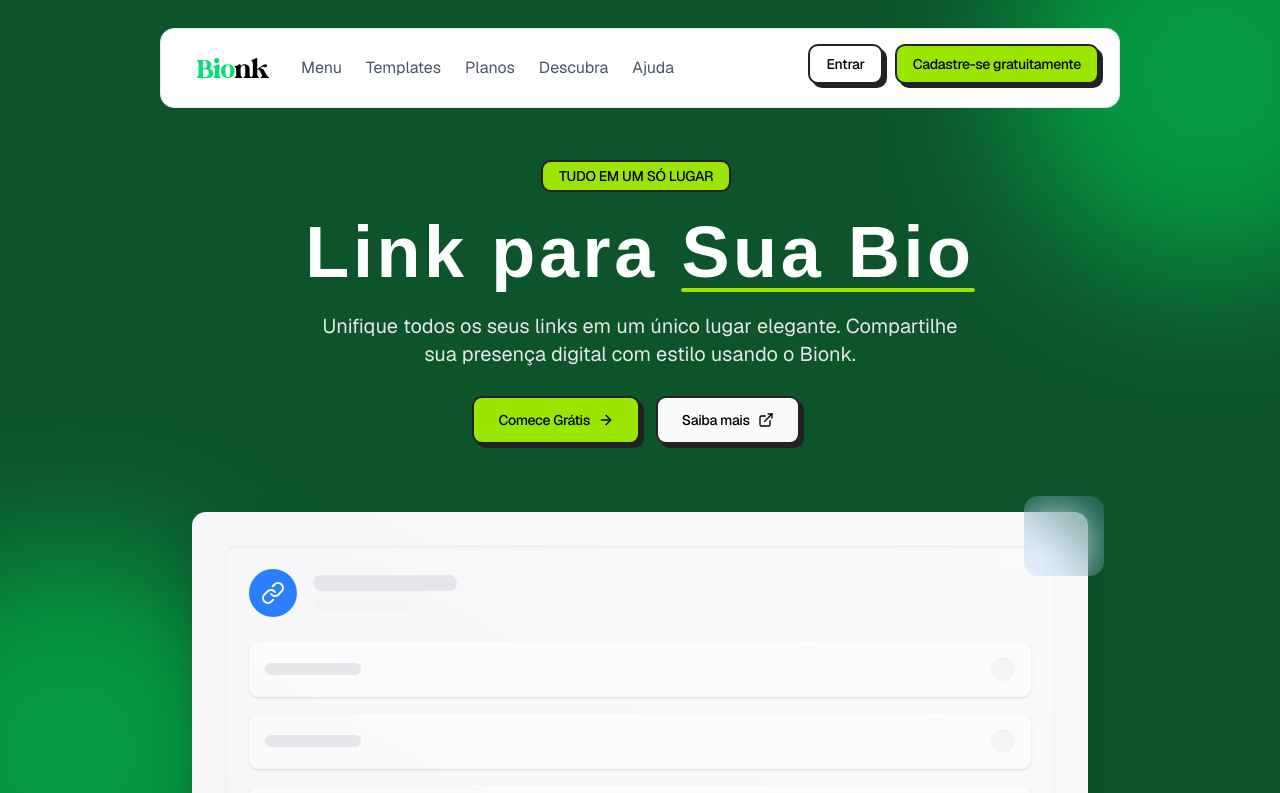
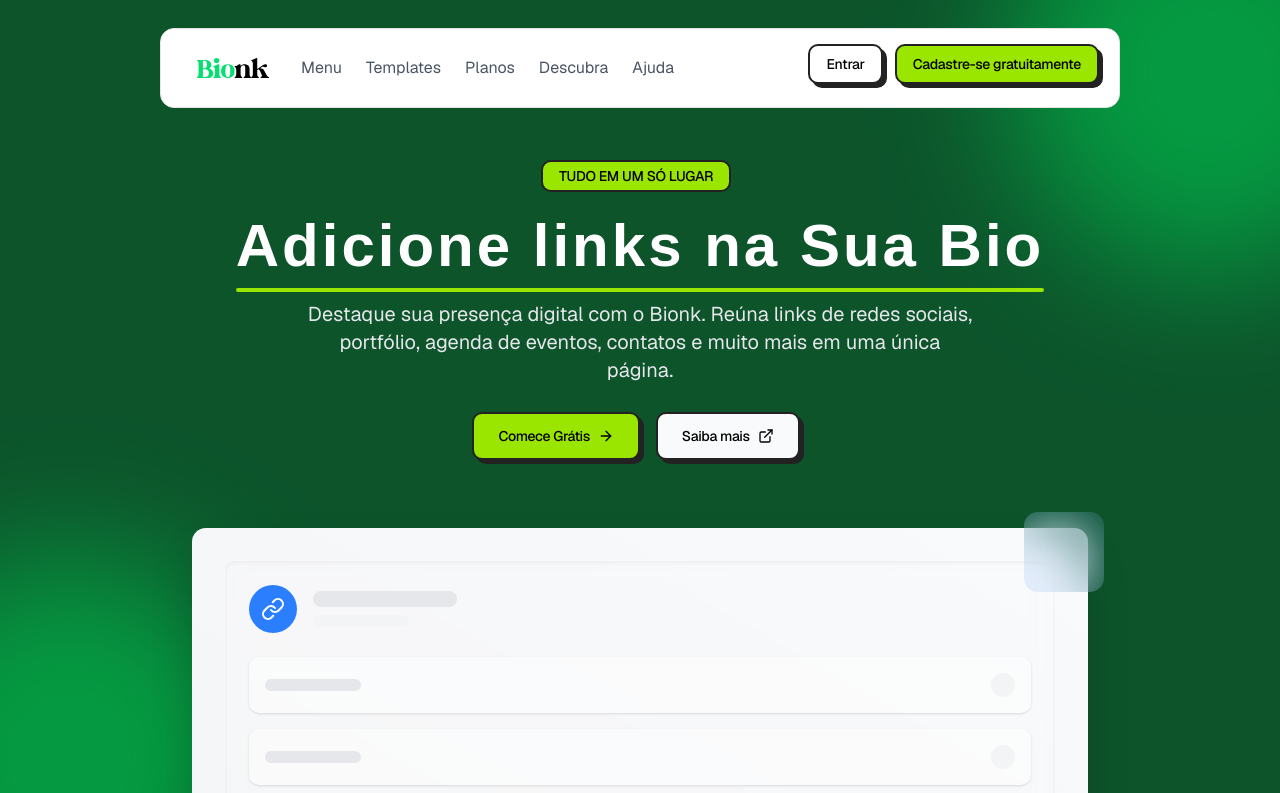
Before and after one commit to gabriellucasvh/bionk, a Next.js app: page / in a window 1280 px wide. Shown: the top 793 px of the page. Built offline with nearby package versions, Linux system fonts and the light colour scheme; no server answers; a web font is replaced by a local one.

Commit message:
style: Remoção do <br> no titulo principal e alteração na descrição

```diff
--- a/src/app/components/Hero.tsx
+++ b/src/app/components/Hero.tsx
@@ -46,15 +46,15 @@ const Hero = () => {
 				</div>
 
 				<h1
-          className={`mb-6 text-center tracking-wider font-gsans text-4xl font-bold text-white transition-all duration-700 sm:text-5xl md:text-6xl lg:text-7xl ${
+					className={`mb-6 text-center tracking-wider font-gsans text-4xl font-bold text-white transition-all duration-700 sm:text-5xl md:text-6xl ${
 						isLoaded ? "translate-y-0 opacity-100" : "translate-y-4 opacity-0"
 					}`}
 					style={{ transitionDelay: "100ms" }}
 				>
-          Link para<br className="sm:hidden" />{" "}
-          <span className="relative inline-block">
+					Adicione links na{" "}
+					<span className="block sm:inline">
 						Sua Bio
-            <span className="absolute -bottom-1 left-0 h-1 w-full rounded-full bg-lime-400"></span>
+						<span className="absolute -bottom-4 left-0 h-1 w-full rounded-full bg-lime-400"></span>
 					</span>
 				</h1>
 
@@ -64,8 +64,9 @@ const Hero = () => {
 					}`}
 					style={{ transitionDelay: "200ms" }}
 				>
-          Unifique todos os seus links em um único lugar elegante. Compartilhe
-          sua presença digital com estilo usando o Bionk.
+					Destaque sua presença digital com o Bionk. Reúna links de redes
+					sociais, portfólio, agenda de eventos, contatos e muito mais em uma
+					única página.
 				</p>
 
 				<div
```
Lines whose indentation alone changed are shown as unchanged.
